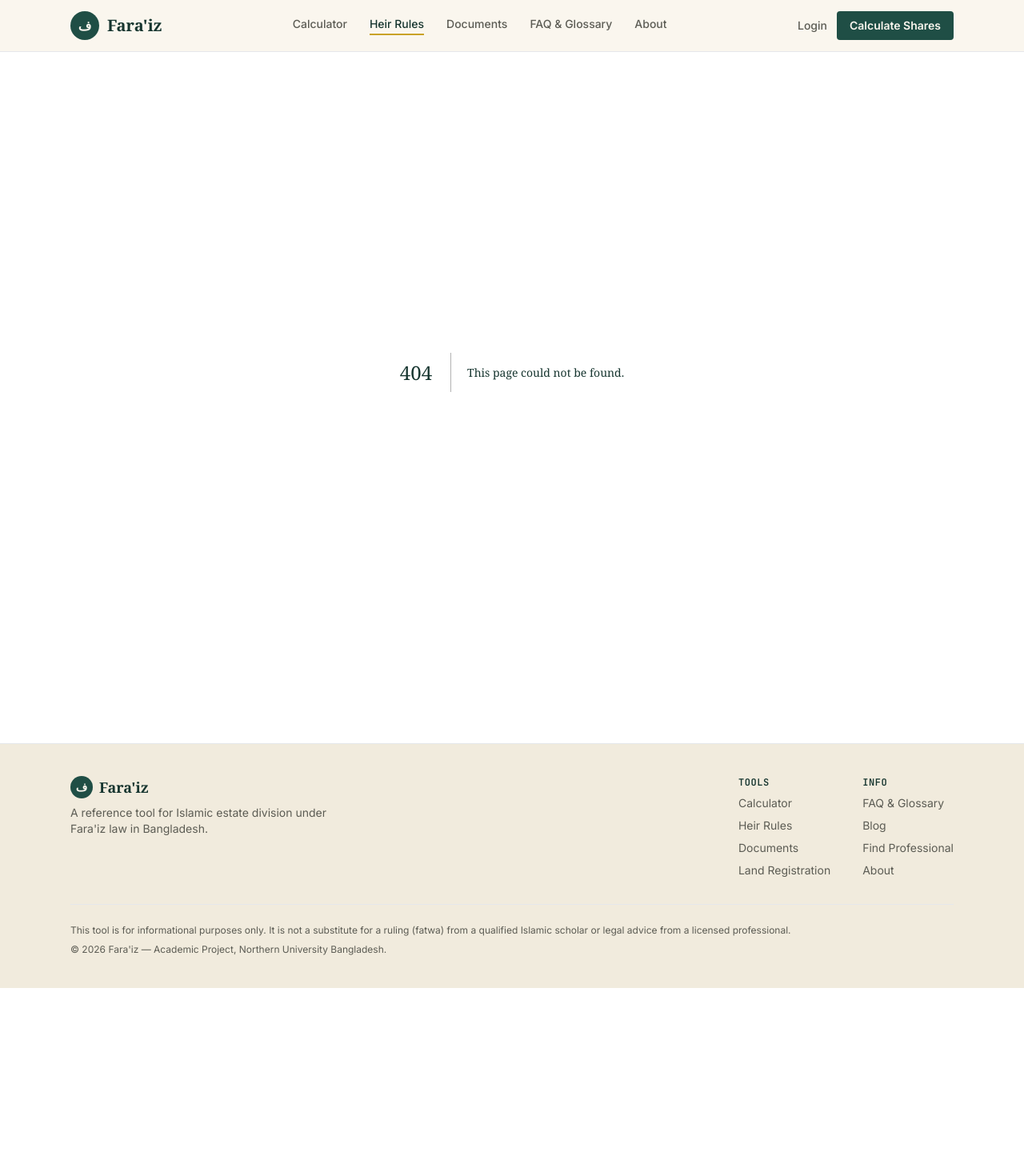
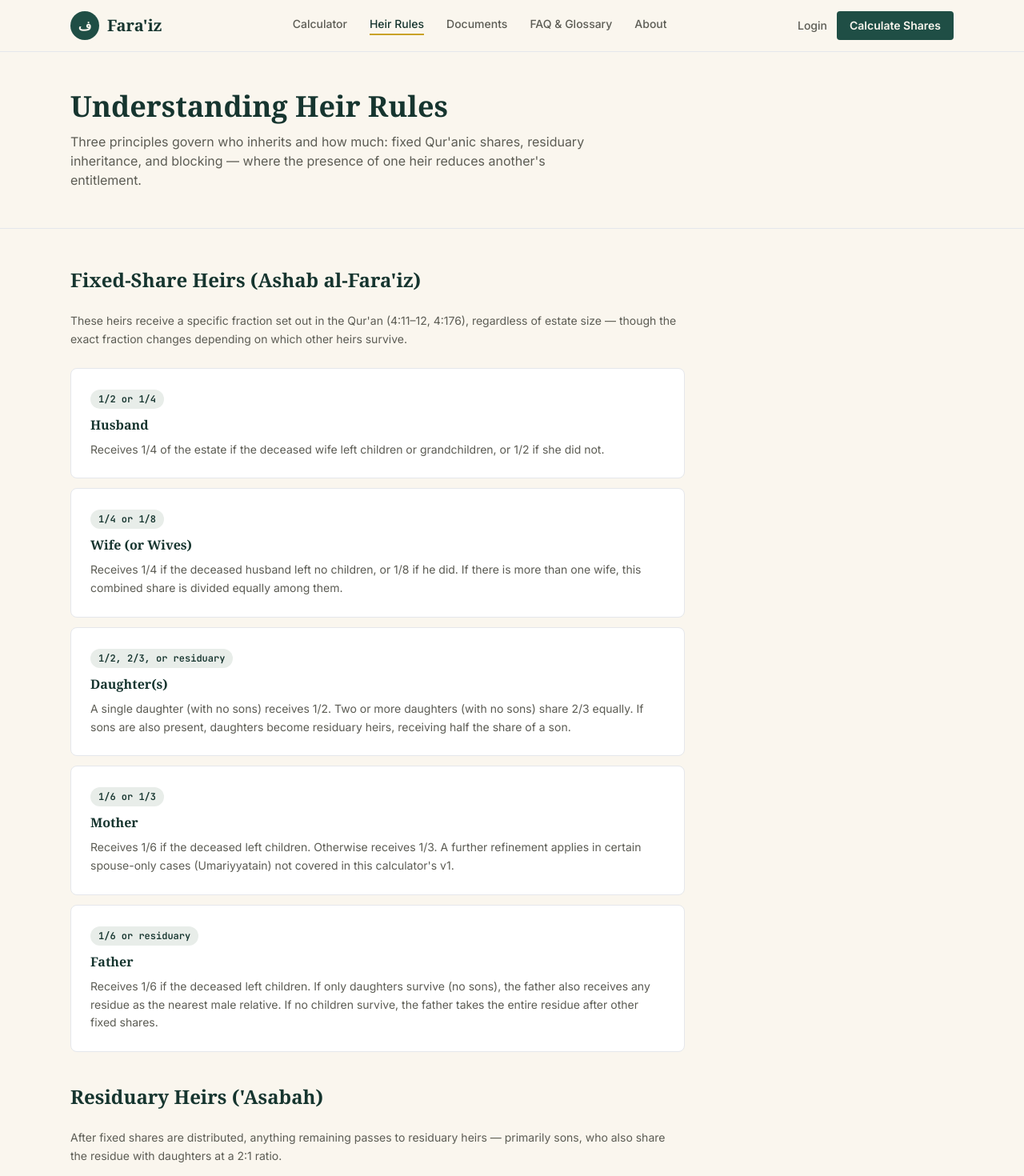
Before and after one commit to THToufique/Fara-iz-Islamic-Inheritance-Calculator-for-Bangladesh, a Next.js app in the folder client/: page /heirs in a window 1280 px wide. Before the commit this address had no page. Shown: the top 1470 px of the page at 80% size. Before the commit the page ends 1235 px from the top, so only its background shows below. Built offline with nearby package versions, Linux system fonts and the light colour scheme.

Commit message:
feat(page): build Heir Rules explainer page

```diff
--- /dev/null
+++ b/client/src/app/heirs/page.js
@@ -0,0 +1,106 @@
+// app/heirs/page.js
+// Static page explaining Islamic heir rules, fixed shares, residuary, and blocking
+// Tested: all sections render, rule cards display correctly ✓
+
+import Link from 'next/link';
+
+const RuleCard = ({ share, title, children }) => (
+  <div className="card mb-3">
+    <span className="inline-block font-mono text-xs font-semibold text-teal-deep bg-sage px-2.5 py-1 rounded-full mb-2">{share}</span>
+    <h3 className="font-serif font-bold text-teal-deep mb-2">{title}</h3>
+    <p className="text-sm text-ink-soft leading-relaxed">{children}</p>
+  </div>
+);
+
+export default function HeirsPage() {
+  return (
+    <div>
+      <div className="page-header">
+        <div className="max-w-6xl mx-auto px-6">
+          <h1 className="text-4xl font-serif font-bold text-teal-deep mb-3">Understanding Heir Rules</h1>
+          <p className="text-ink-soft max-w-2xl">
+            Three principles govern who inherits and how much: fixed Qur&apos;anic shares,
+            residuary inheritance, and blocking — where the presence of one heir reduces another&apos;s entitlement.
+          </p>
+        </div>
+      </div>
+
+      <div className="max-w-6xl mx-auto px-6 py-12">
+        <div className="max-w-3xl">
+
+          {/* Fixed share heirs */}
+          <h2 className="text-2xl font-serif font-bold text-teal-deep mb-6">Fixed-Share Heirs (Ashab al-Fara&apos;iz)</h2>
+          <p className="text-ink-soft mb-6 text-sm leading-relaxed">
+            These heirs receive a specific fraction set out in the Qur&apos;an (4:11–12, 4:176),
+            regardless of estate size — though the exact fraction changes depending on which other heirs survive.
+          </p>
+
+          <RuleCard share="1/2 or 1/4" title="Husband">
+            Receives 1/4 of the estate if the deceased wife left children or grandchildren, or 1/2 if she did not.
+          </RuleCard>
+
+          <RuleCard share="1/4 or 1/8" title="Wife (or Wives)">
+            Receives 1/4 if the deceased husband left no children, or 1/8 if he did. If there is more than one wife,
+            this combined share is divided equally among them.
+          </RuleCard>
+
+          <RuleCard share="1/2, 2/3, or residuary" title="Daughter(s)">
+            A single daughter (with no sons) receives 1/2. Two or more daughters (with no sons) share 2/3 equally.
+            If sons are also present, daughters become residuary heirs, receiving half the share of a son.
+          </RuleCard>
+
+          <RuleCard share="1/6 or 1/3" title="Mother">
+            Receives 1/6 if the deceased left children. Otherwise receives 1/3. A further refinement applies
+            in certain spouse-only cases (Umariyyatain) not covered in this calculator&apos;s v1.
+          </RuleCard>
+
+          <RuleCard share="1/6 or residuary" title="Father">
+            Receives 1/6 if the deceased left children. If only daughters survive (no sons), the father also
+            receives any residue as the nearest male relative. If no children survive, the father takes the
+            entire residue after other fixed shares.
+          </RuleCard>
+
+          {/* Residuary heirs */}
+          <h2 className="text-2xl font-serif font-bold text-teal-deep mb-6 mt-10">Residuary Heirs (&apos;Asabah)</h2>
+          <p className="text-ink-soft mb-4 text-sm leading-relaxed">
+            After fixed shares are distributed, anything remaining passes to residuary heirs —
+            primarily sons, who also share the residue with daughters at a 2:1 ratio.
+          </p>
+
+          <RuleCard share="Residue, 2:1 ratio" title="Sons and Daughters together">
+            When at least one son survives, daughters lose their fixed Qur&apos;anic share and instead join the sons
+            in dividing the residue — each son receiving double the share of each daughter (Qur&apos;an 4:11).
+          </RuleCard>
+
+          {/* Blocking rules */}
+          <h2 className="text-2xl font-serif font-bold text-teal-deep mb-6 mt-10">Blocking Rules (Hijb)</h2>
+          <p className="text-ink-soft mb-4 text-sm leading-relaxed">
+            The presence of certain heirs reduces — but in most common cases does not fully remove —
+            the share of another.
+          </p>
+
+          <RuleCard share="Blocking example" title="Children reduce the spouse's share">
+            A husband&apos;s share drops from 1/2 to 1/4, and a wife&apos;s from 1/4 to 1/8,
+            whenever the deceased has surviving children.
+          </RuleCard>
+
+          <RuleCard share="Blocking example" title="Children reduce the mother's share">
+            The mother&apos;s share drops from 1/3 to 1/6 whenever the deceased has surviving children.
+          </RuleCard>
+
+          {/* Out of scope note */}
+          <div className="bg-sage rounded-lg p-6 mt-10">
+            <h3 className="font-semibold text-teal-deep mb-2">Beyond this calculator</h3>
+            <p className="text-sm text-ink-soft">
+              Siblings, grandparents, grandchildren, and other relatives follow additional rules not
+              implemented in this version. If the deceased has no surviving spouse, children, or parents,
+              please consult a qualified Islamic scholar or one of the{' '}
+              <Link href="/professionals" className="text-teal font-medium">professionals listed in our directory</Link>.
+            </p>
+          </div>
+
+        </div>
+      </div>
+    </div>
+  );
+}
```
